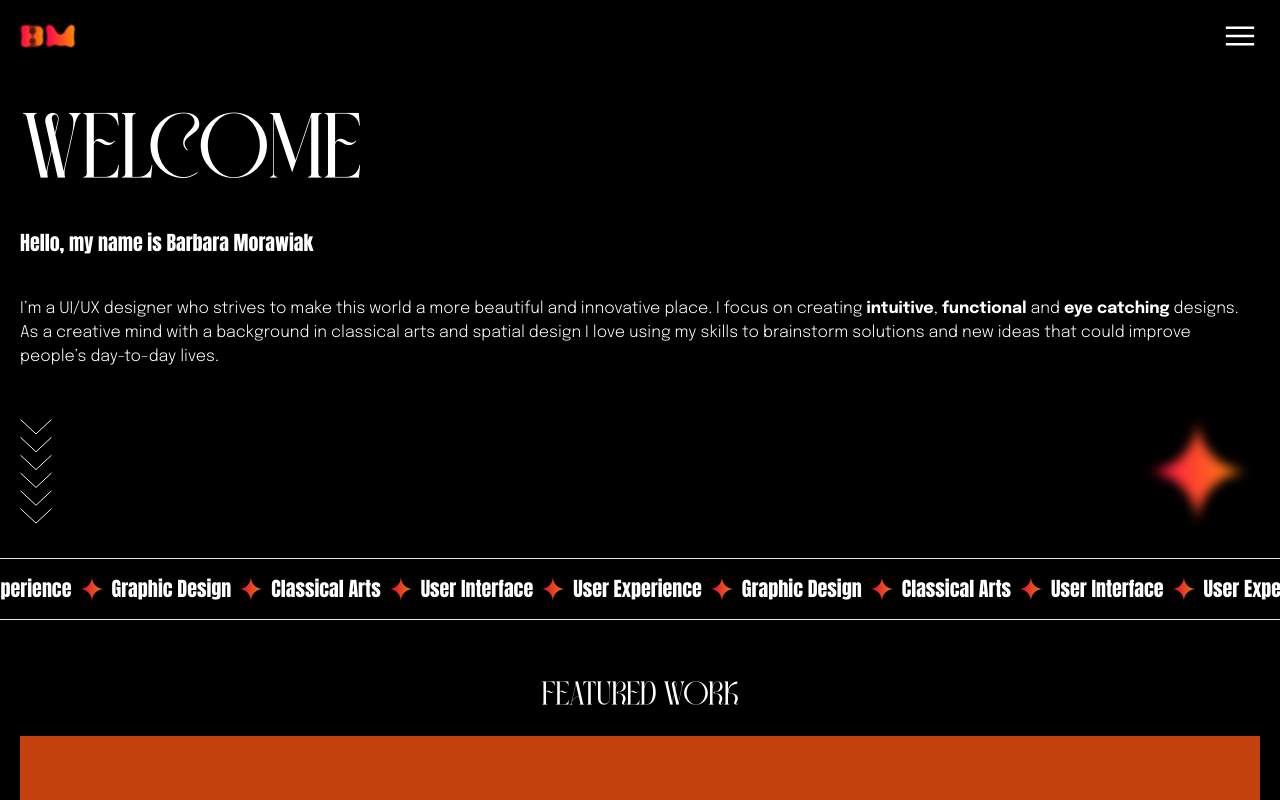
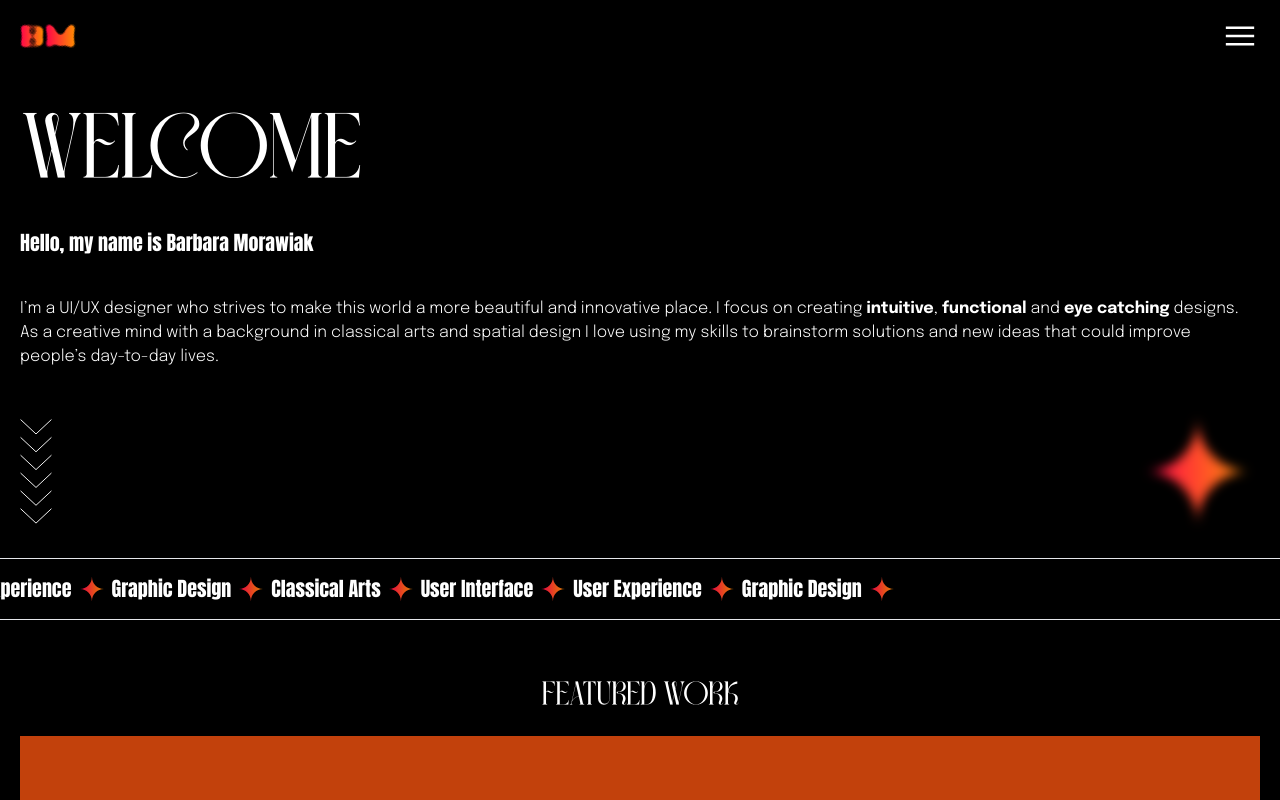
Before and after one commit to patryksztuczka/barb-art-space, a Next.js app: page /en in a window 1280 px wide. Shown: the top 800 px of the page. Built offline with nearby package versions, Linux system fonts and the light colour scheme.

Commit message:
Changed amount of marquee content render to 2

```diff
--- a/src/components/infinite-marquee.tsx
+++ b/src/components/infinite-marquee.tsx
@@ -1,5 +1,6 @@
 import React from 'react';
 import { useTranslations } from 'next-intl';
+
 import Subtract from '@/assets/icons/subtract';
 
 const InfiniteMarquee = () => {
@@ -7,7 +8,7 @@ const InfiniteMarquee = () => {
 
   return (
     <div className="flex overflow-hidden whitespace-nowrap border-b border-t py-4">
-      {Array.from({ length: 10 }).map((_, index) => (
+      {Array.from({ length: 2 }).map((_, index) => (
         <div key={index} className="flex animate-marquee items-center">
           <span className="px-2 font-anton xl:text-xl">
             {t('classicalArts')}
```
